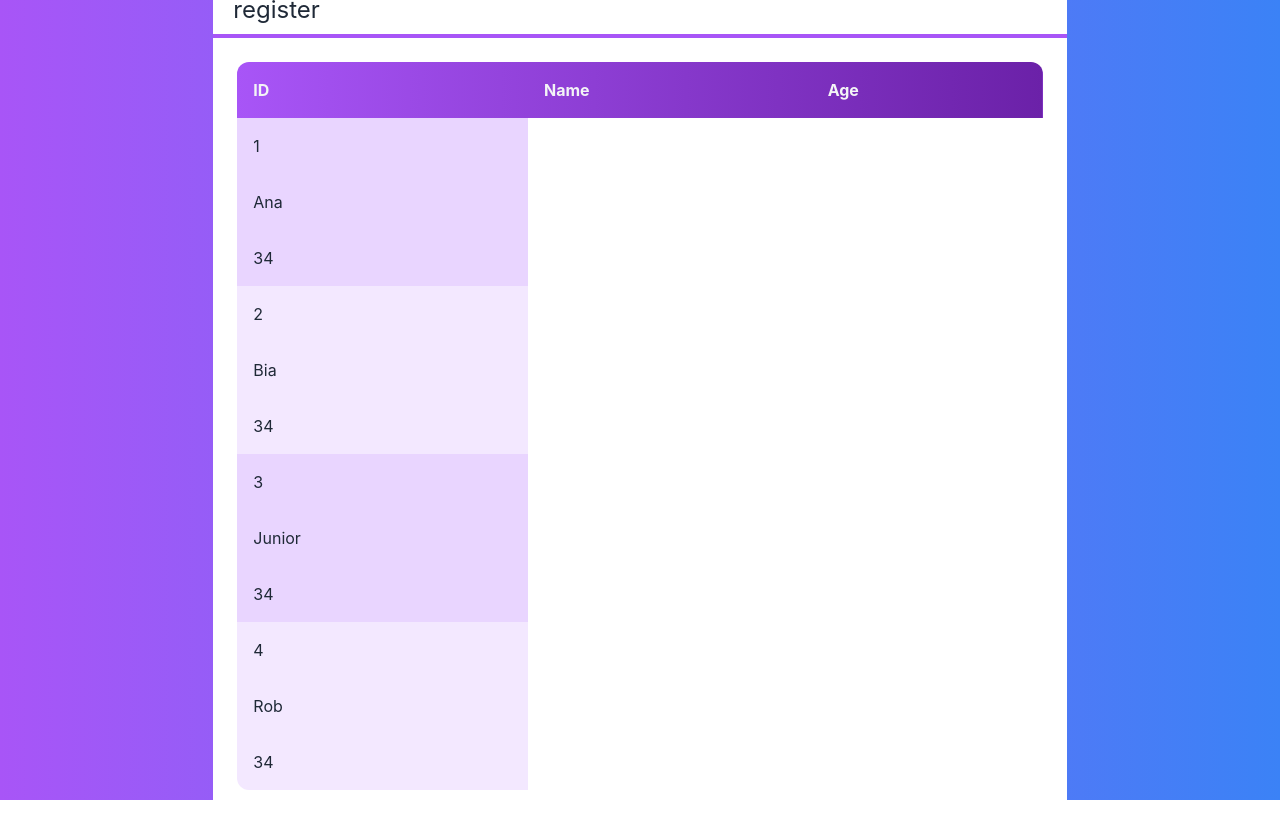
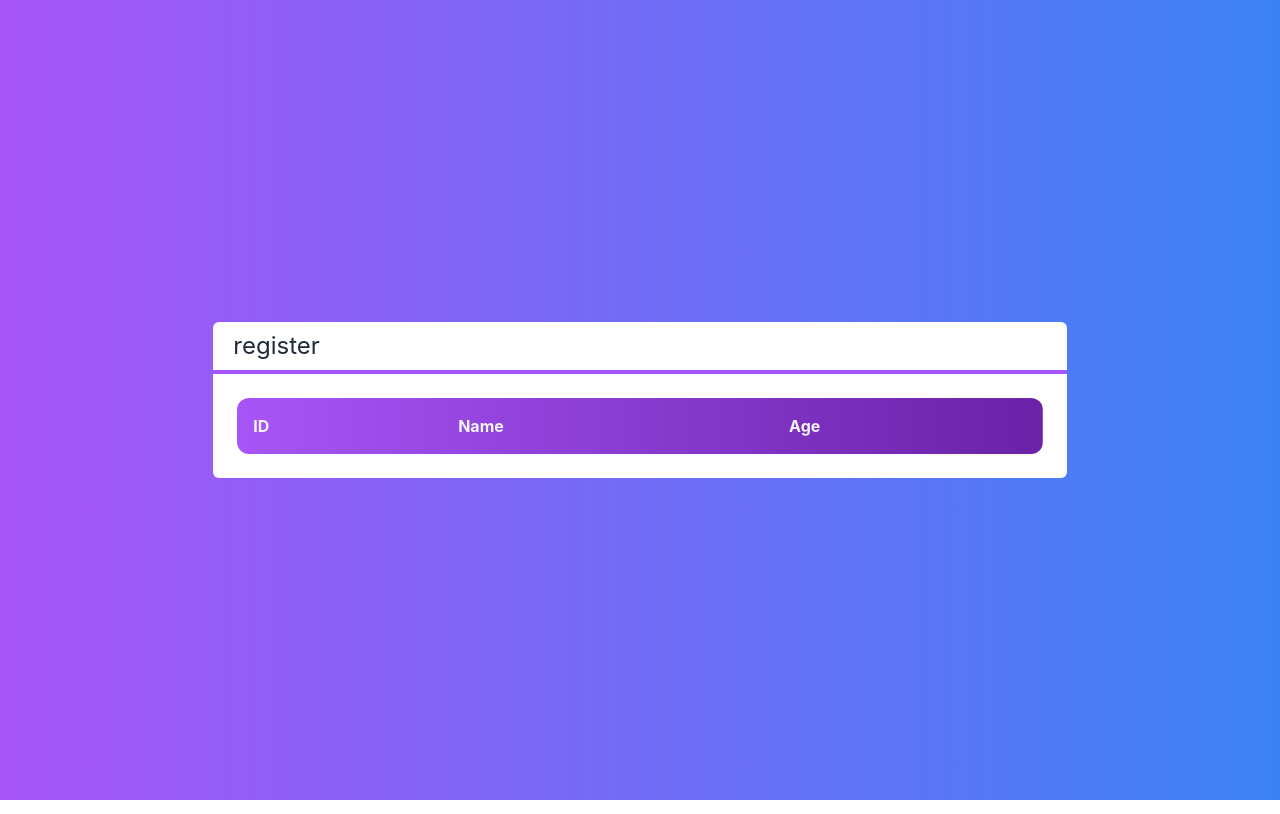
Before and after one commit to Andreas-Ziegler22/Crud-next.js, a Next.js app: page / in a window 1280 px wide. Built offline with nearby package versions, Linux system fonts and the light colour scheme.

Commit message:
change component names due a conflit

```diff
--- a/src/components/Layout.tsx
+++ b/src/components/Layout.tsx
@@ -1,4 +1,4 @@
-import HeadTitle from "./Title";
+import HeadTitle from "./HeadTitle";
 
 interface LayoutProps {
   title: string;
--- a/src/components/Table.tsx
+++ b/src/components/TableTable.tsx
@@ -41,7 +41,7 @@ export default function TableTable(props: TableProps) {
       >
         {renderTopHeader()}
       </thead>
-      <tbody>{renderDataClients()}</tbody>
+      {/* <tbody>{renderDataClients()}</tbody> */}
     </table>
   );
 }
--- a/src/pages/index.tsx
+++ b/src/pages/index.tsx
@@ -1,6 +1,6 @@
 import Client from "../components/core/Client";
 import Layout from "../components/Layout";
-import TableTable from "../components/Table";
+import TableTable from "../components/TableTable";
 
 export default function Home() {
   const clients = [
```
Also changed, not shown: src/components/HeadTitle.tsx (renamed from src/components/Title.tsx).
